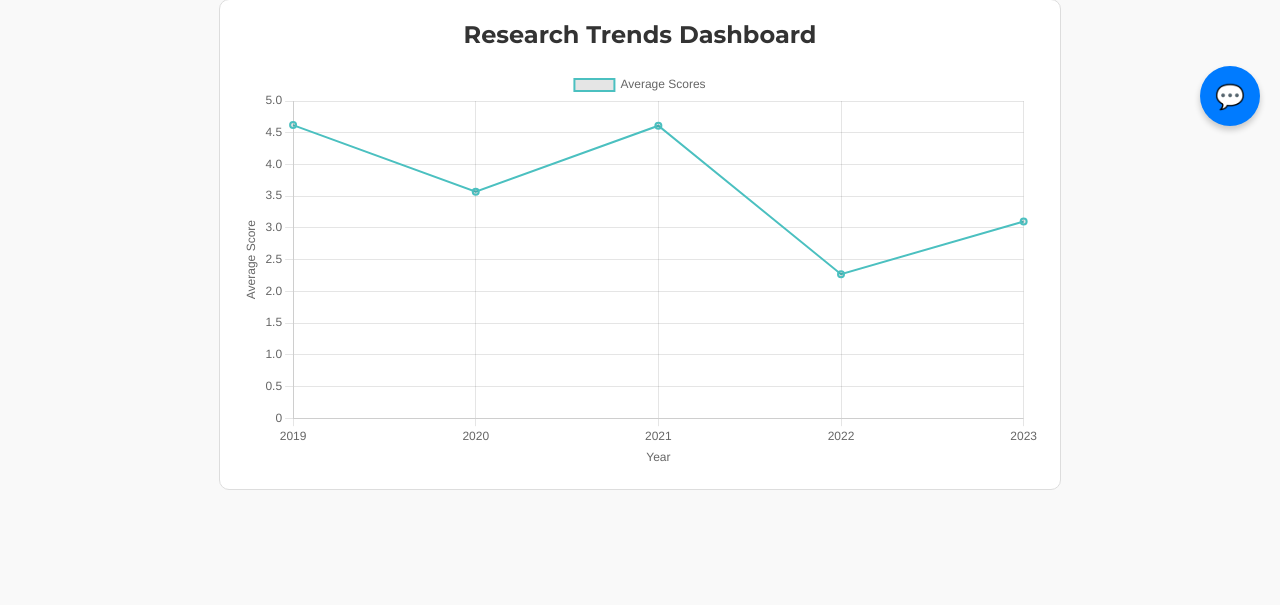
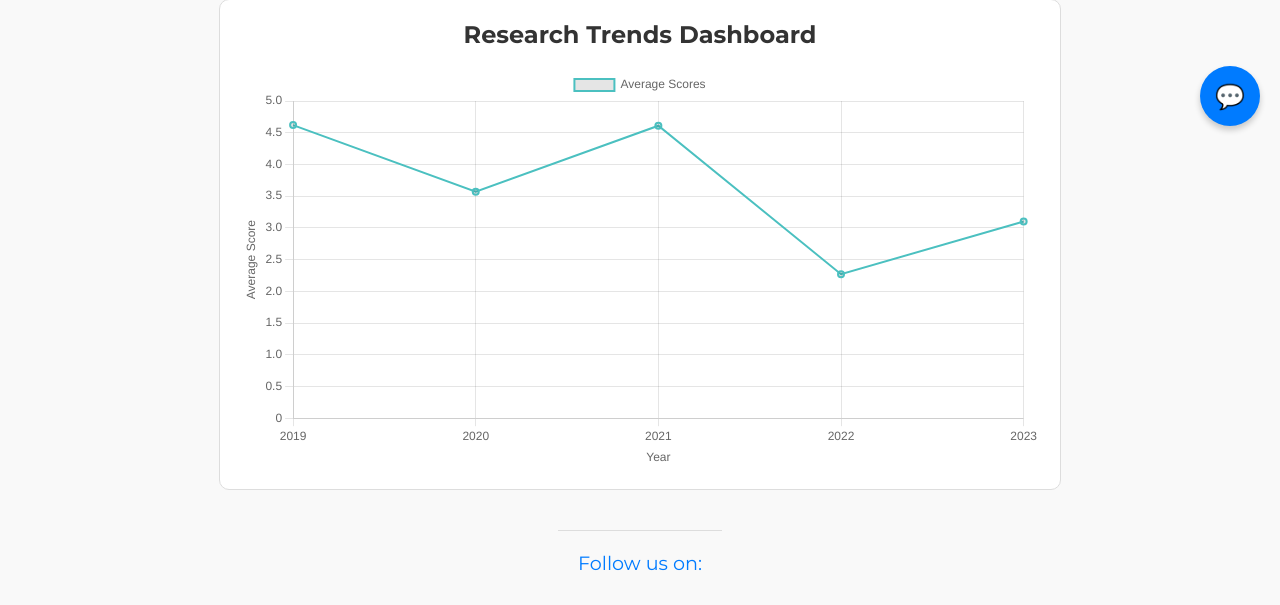
Before and after one commit to ri-lind/sunraise, a Flask app: page /research_reengineering in a window 1280 px wide. Shown: the part 634-1239 px from the top of the page. Before the commit the page ends 1124 px from the top, so only its background shows below. Run offline with Flask 3, Linux system fonts and the light colour scheme; parts of the project's set-up code (start-up, migrations or seed data) failed here and were passed over.

Commit message:
Added footer

```diff
--- a/web_app/static/styles/research_reengineering.css
+++ b/web_app/static/styles/research_reengineering.css
@@ -213,6 +213,33 @@ textarea {
   text-align: left;
 }
 
+.footer {
+  border-top: 1px solid #ddd;
+  padding: 20px;
+  text-align: center;
+  margin-top: 20px;
+  background-color: #f9f9f9;
+}
+
+.social-icons {
+  display: flex;
+  justify-content: center;
+  gap: 20px;
+  margin-top: 10px;
+}
+
+.social-icons a {
+  text-decoration: none;
+  color: #333;
+  font-size: 2.5rem;
+  transition: color 0.3s ease-in-out, transform 0.2s ease-in-out;
+}
+
+.social-icons a:hover {
+  color: #007bff;
+  transform: scale(1.2);
+}
+
 #chatbot-content {
   display: flex;
   flex-direction: column;
--- a/web_app/templates/research_reengineering.html
+++ b/web_app/templates/research_reengineering.html
@@ -142,6 +142,26 @@
     >
       💬
     </button>
+
+    <footer class="footer">
+      <p>Follow us on:</p>
+      <div class="social-icons">
+        <a
+          href="https://www.instagram.com/sunrisebridgeai?utm_source=ig_web_button_share_sheet&igsh=ZDNlZDc0MzIxNw=="
+          target="_blank"
+          aria-label="Instagram"
+        >
+          <i class="fab fa-instagram"></i>
+        </a>
+        <a
+          href="https://www.linkedin.com/company/sunrise-bridge-ai/posts/?feedView=all"
+          target="_blank"
+          aria-label="LinkedIn"
+        >
+          <i class="fab fa-linkedin"></i>
+        </a>
+      </div>
+    </footer>
     <script
       type="module"
       src="{{ url_for('static', filename='js/research_reengineering.js') }}"
```
Also changed, not shown: web_app/static/styles/index.css (+27 -0 lines), web_app/templates/index.html (+24 -0 lines).
